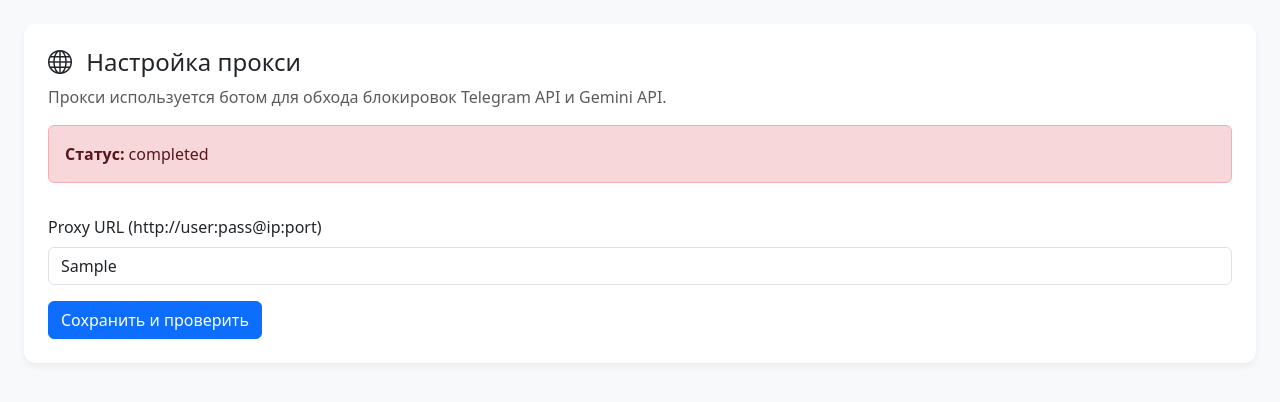
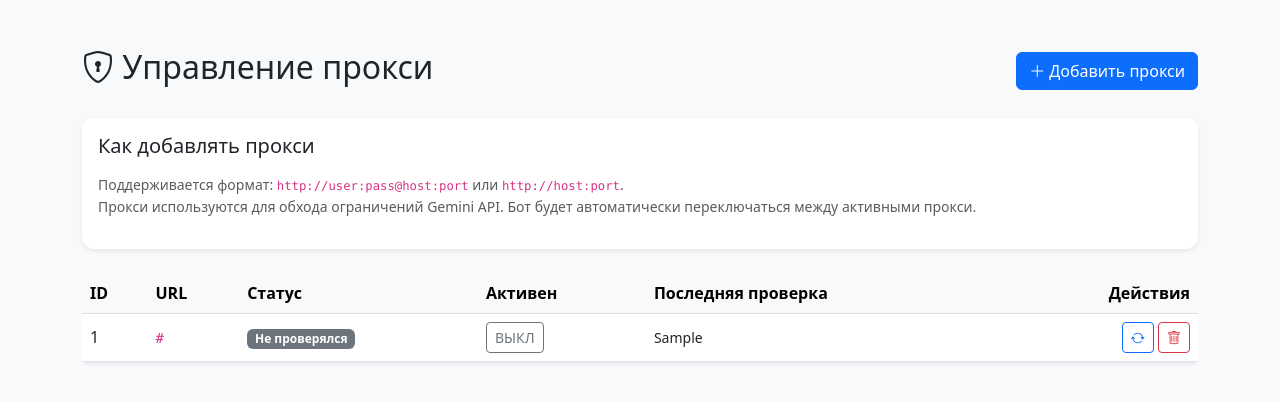
Before and after one commit to Uz11ps/bnbnbot, a FastAPI app: template admin_web/templates/proxy.html in a window 1280 px wide. Shown: the part 80-482 px from the top of the page. Run offline with FastAPI, Linux system fonts and the light colour scheme; the template is opened without the code that fills it: most values are stand-ins (such as "Sample title", 1, 10 or a date in 2020).

Commit message:
Feature: Database-driven proxy management with status checks in admin panel
Co-authored-by: Cursor <cursoragent@cursor.com>

```diff
--- a/admin_web/main.py
+++ b/admin_web/main.py
@@ -51,6 +51,10 @@ async def run_migrations(db: aiosqlite.Connection):
             await db.commit()
         except Exception as e:
             print(f"Migration error (subscriptions.individual_api_key): {e}")
+
+    # Миграция прокси из .env в БД
+    from scripts.migrate_proxies import migrate_proxies
+    await migrate_proxies()
 
     async with db.execute("PRAGMA table_info(users)") as cur:
         cols = [row[1] for row in await cur.fetchall()]
@@ -2394,6 +2398,64 @@ async def list_prompts(request: Request, db: aiosqlite.Connection = Depends(get_
         "cat_prompts": cat_prompts
     })
 
+@app.get("/proxy", response_class=HTMLResponse)
+async def list_proxies_page(request: Request, db: aiosqlite.Connection = Depends(get_db), user: str = Depends(get_current_username)):
+    async with db.execute("SELECT * FROM proxies ORDER BY created_at DESC") as cur:
+        proxies = await cur.fetchall()
+    return templates.TemplateResponse("proxy.html", {"request": request, "proxies": proxies})
+
+@app.post("/admin/proxy/add")
+async def add_proxy_route(urls: str = Form(...), db: aiosqlite.Connection = Depends(get_db), user: str = Depends(get_current_username)):
+    proxy_list = [u.strip() for u in urls.split("\n") if u.strip()]
+    for url in proxy_list:
+        await db.execute("INSERT INTO proxies (url) VALUES (?)", (url,))
+    await db.commit()
+    return RedirectResponse(url="/proxy", status_code=303)
+
+@app.post("/admin/proxy/delete")
+async def delete_proxy_route(id: int = Form(...), db: aiosqlite.Connection = Depends(get_db), user: str = Depends(get_current_username)):
+    await db.execute("DELETE FROM proxies WHERE id = ?", (id,))
+    await db.commit()
+    return RedirectResponse(url="/proxy", status_code=303)
+
+@app.post("/admin/proxy/toggle")
+async def toggle_proxy_route(id: int = Form(...), active: int = Form(...), db: aiosqlite.Connection = Depends(get_db), user: str = Depends(get_current_username)):
+    await db.execute("UPDATE proxies SET is_active = ? WHERE id = ?", (active, id))
+    await db.commit()
+    return RedirectResponse(url="/proxy", status_code=303)
+
+@app.post("/admin/proxy/check")
+async def check_proxy_route(id: int = Form(...), db: aiosqlite.Connection = Depends(get_db), user: str = Depends(get_current_username)):
+    async with db.execute("SELECT url FROM proxies WHERE id = ?", (id,)) as cur:
+        row = await cur.fetchone()
+        if not row:
+            return RedirectResponse(url="/proxy", status_code=303)
+        proxy_url = row[0]
+
+    # Проверка прокси
+    import httpx
+    import time
+    start = time.time()
+    status = "working"
+    error_msg = None
+    try:
+        async with httpx.AsyncClient(proxies={"all://": proxy_url}, timeout=10.0) as client:
+            resp = await client.get("https://generativelanguage.googleapis.com/v1beta/models?key=DUMMY")
+            # Мы ожидаем 400 (Invalid Key) или 200, но главное что запрос прошел через прокси
+            if resp.status_code not in (200, 400, 401, 403, 404):
+                status = "failed"
+                error_msg = f"HTTP {resp.status_code}"
+    except Exception as e:
+        status = "failed"
+        error_msg = str(e)
+
+    await db.execute(
+        "UPDATE proxies SET status = ?, error_message = ?, last_check = CURRENT_TIMESTAMP WHERE id = ?",
+        (status, error_msg, id)
+    )
+    await db.commit()
+    return RedirectResponse(url="/proxy", status_code=303)
+
 @app.post("/prompts/category_prompts")
 async def update_category_prompts(
     request: Request,
--- a/admin_web/templates/proxy.html
+++ b/admin_web/templates/proxy.html
@@ -1,19 +1,106 @@
 {% extends "base.html" %}
+
 {% block content %}
-<div class="card p-4">
-    <h4><i class="bi bi-globe me-2"></i> Настройка прокси</h4>
-    <p class="text-muted">Прокси используется ботом для обхода блокировок Telegram API и Gemini API.</p>
-
-    <div class="alert {% if 'OK' in status or 'Работает' in status %}alert-success{% else %}alert-danger{% endif %}">
-        <strong>Статус:</strong> {{ status }}
+<div class="container mt-4">
+    <div class="d-flex justify-content-between align-items-center mb-4">
+        <h2><i class="bi bi-shield-lock"></i> Управление прокси</h2>
+        <button class="btn btn-primary" data-bs-toggle="modal" data-bs-target="#addProxyModal">
+            <i class="bi bi-plus-lg"></i> Добавить прокси
+        </button>
     </div>
 
-    <form action="/proxy/edit" method="post" class="mt-3">
-        <div class="mb-3">
-            <label class="form-label">Proxy URL (http://user:pass@ip:port)</label>
-            <input type="text" name="proxy_url" class="form-control" value="{{ current_proxy }}" placeholder="http://user:pass@ip:port">
+    <div class="card shadow-sm mb-4">
+        <div class="card-body">
+            <h5 class="card-title mb-3">Как добавлять прокси</h5>
+            <p class="text-muted small">
+                Поддерживается формат: <code>http://user:pass@host:port</code> или <code>http://host:port</code>.<br>
+                Прокси используются для обхода ограничений Gemini API. Бот будет автоматически переключаться между активными прокси.
+            </p>
         </div>
-        <button type="submit" class="btn btn-primary">Сохранить и проверить</button>
-    </form>
+    </div>
+
+    <div class="table-responsive">
+        <table class="table table-hover align-middle shadow-sm bg-white rounded">
+            <thead class="table-light">
+                <tr>
+                    <th>ID</th>
+                    <th>URL</th>
+                    <th>Статус</th>
+                    <th>Активен</th>
+                    <th>Последняя проверка</th>
+                    <th class="text-end">Действия</th>
+                </tr>
+            </thead>
+            <tbody>
+                {% for p in proxies %}
+                <tr>
+                    <td>{{ p.id }}</td>
+                    <td><code class="text-break">{{ p.url }}</code></td>
+                    <td>
+                        {% if p.status == 'working' %}
+                            <span class="badge bg-success">Работает</span>
+                        {% elif p.status == 'failed' %}
+                            <span class="badge bg-danger" title="{{ p.error_message }}">Ошибка</span>
+                        {% else %}
+                            <span class="badge bg-secondary">Не проверялся</span>
+                        {% endif %}
+                    </td>
+                    <td>
+                        <form action="/admin/proxy/toggle" method="post" class="d-inline">
+                            <input type="hidden" name="id" value="{{ p.id }}">
+                            <input type="hidden" name="active" value="{{ 0 if p.is_active else 1 }}">
+                            <button type="submit" class="btn btn-sm {{ 'btn-success' if p.is_active else 'btn-outline-secondary' }}">
+                                {{ 'ВКЛ' if p.is_active else 'ВЫКЛ' }}
+                            </button>
+                        </form>
+                    </td>
+                    <td><small>{{ p.last_check or '—' }}</small></td>
+                    <td class="text-end">
+                        <form action="/admin/proxy/check" method="post" class="d-inline">
+                            <input type="hidden" name="id" value="{{ p.id }}">
+                            <button type="submit" class="btn btn-outline-primary btn-sm" title="Проверить статус">
+                                <i class="bi bi-arrow-repeat"></i>
+                            </button>
+                        </form>
+                        <form action="/admin/proxy/delete" method="post" class="d-inline" onsubmit="return confirm('Удалить этот прокси?')">
+                            <input type="hidden" name="id" value="{{ p.id }}">
+                            <button type="submit" class="btn btn-outline-danger btn-sm">
+                                <i class="bi bi-trash"></i>
+                            </button>
+                        </form>
+                    </td>
+                </tr>
+                {% endfor %}
+                {% if not proxies %}
+                <tr>
+                    <td colspan="6" class="text-center py-4 text-muted">Прокси еще не добавлены</td>
+                </tr>
+                {% endif %}
+            </tbody>
+        </table>
+    </div>
+</div>
+
+<!-- Modal -->
+<div class="modal fade" id="addProxyModal" tabindex="-1" aria-hidden="true">
+    <div class="modal-dialog">
+        <form action="/admin/proxy/add" method="post" class="modal-content">
+            <div class="modal-header">
+                <h5 class="modal-title">Новый прокси</h5>
+                <button type="button" class="btn-close" data-bs-dismiss="modal" aria-label="Close"></button>
+            </div>
+            <div class="modal-body">
+                <div class="mb-3">
+                    <label class="form-label">URL прокси</label>
+                    <textarea name="urls" class="form-control" rows="5" placeholder="http://user:pass@host:port&#10;http://host2:port2" required></textarea>
+                    <div class="form-text">Можно ввести несколько штук, по одной на строку.</div>
+                </div>
+            </div>
+            <div class="modal-footer">
+                <button type="button" class="btn btn-secondary" data-bs-dismiss="modal">Отмена</button>
+                <button type="submit" class="btn btn-primary">Добавить</button>
+            </div>
+        </form>
+    </div>
 </div>
 {% endblock %}
```
Also changed, not shown: bot/db.py (+52 -0 lines), bot/gemini.py (+33 -25 lines), scripts/migrate_proxies.py (added, +36 -0 lines).
